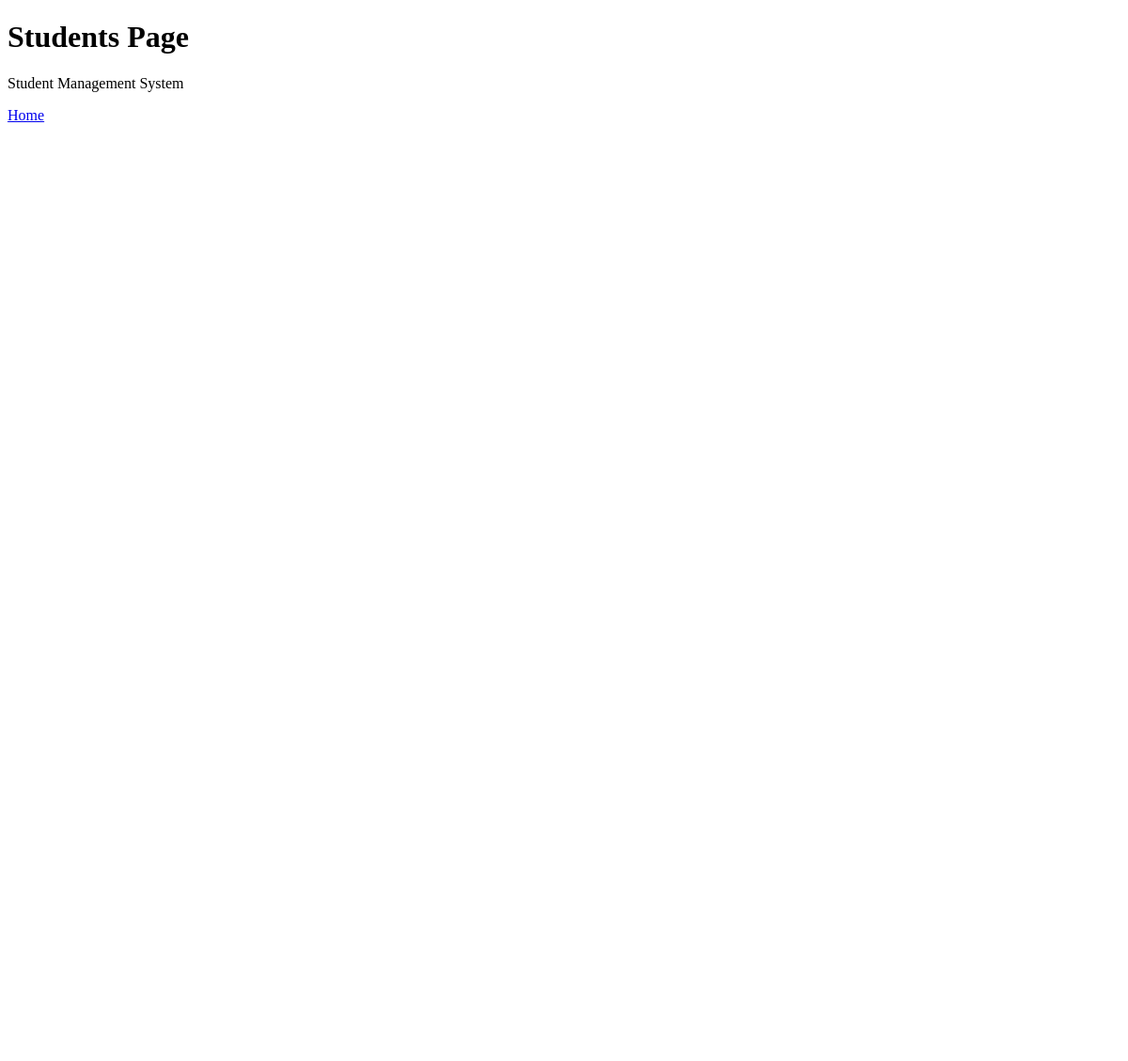
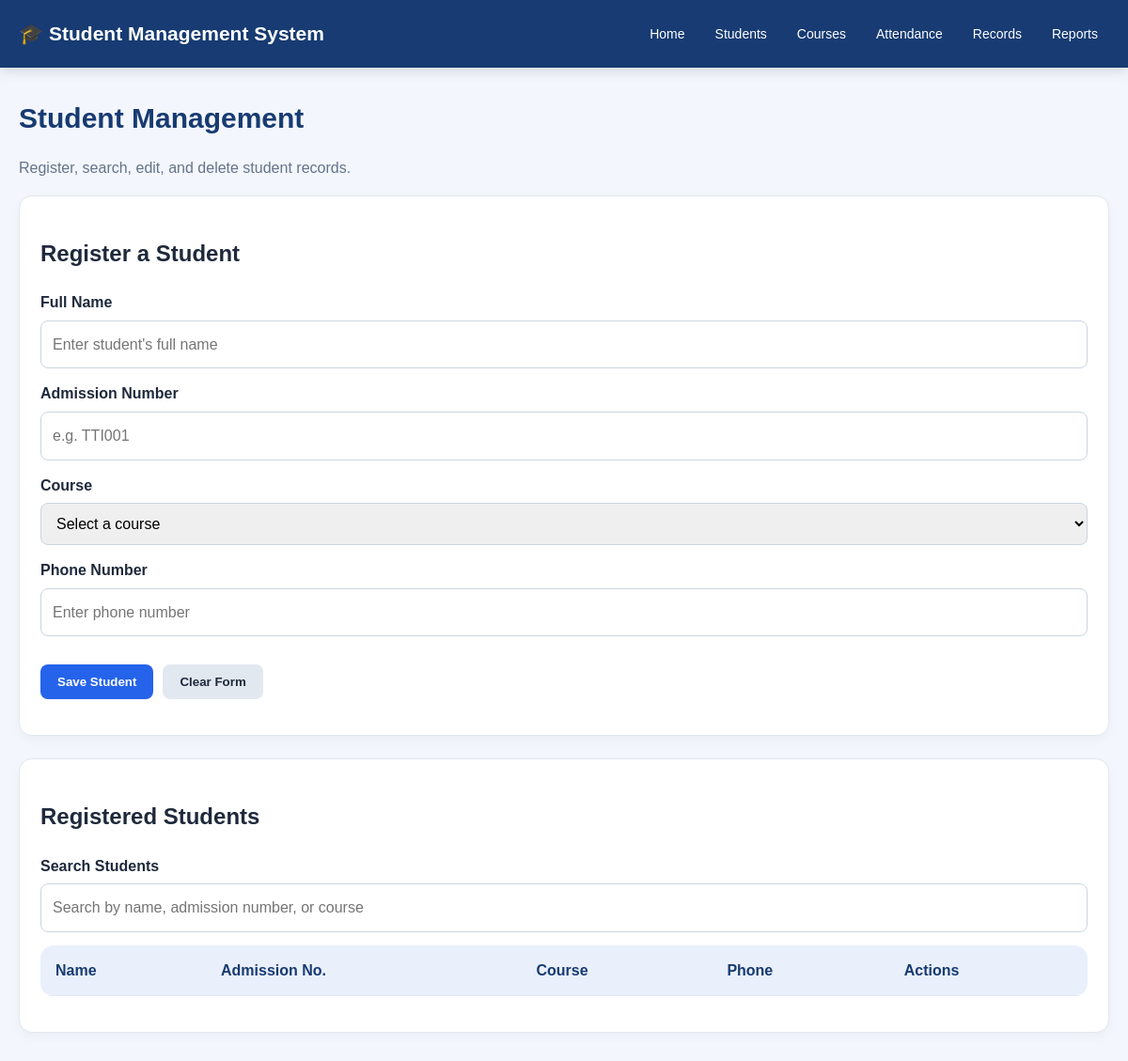
Before and after one commit to faithdesigns/Students-management-systems, an Electron app: page Students.html in a window 1200 px wide. Shown: the whole page at 94% size. Before the commit the page ends 800 px from the top, so only its background shows below. Drawn offline with Linux system fonts and the light colour scheme.

Commit message:
Enhance Students page layout and structure

```diff
--- a/Students.html
+++ b/Students.html
@@ -3,11 +3,90 @@
 <head>
     <meta charset="UTF-8">
     <meta name="viewport" content="width=device-width, initial-scale=1.0">
-    <title>Students</title>
+    <title>Students | Student Management System</title>
+    <link rel="stylesheet" href="css/style.css">
+    <script src="js/script.js" defer></script>
 </head>
+
 <body>
-    <h1>Students Page</h1>
-    <p>Student Management System</p>
-    <a href="../index.html">Home</a>
+<header class="site-header">
+    <div class="header-inner">
+        <div class="brand">🎓 Student Management System</div>
+        <button class="nav-toggle" type="button">☰ Menu</button>
+        <nav class="nav">
+            <a href="index.html">Home</a>
+            <a href="students.html">Students</a>
+            <a href="courses.html">Courses</a>
+            <a href="attendance.html">Attendance</a>
+            <a href="records.html">Records</a>
+            <a href="reports.html">Reports</a>
+        </nav>
+    </div>
+</header>
+
+<main class="container">
+    <h1 class="page-title">Student Management</h1>
+    <p class="muted">Register, search, edit, and delete student records.</p>
+
+    <section class="card">
+        <h2 id="form-title">Register a Student</h2>
+
+        <form id="student-form">
+            <input type="hidden" id="student-id">
+
+            <label for="student-name">Full Name</label>
+            <input id="student-name" type="text" required
+                   placeholder="Enter student's full name">
+
+            <label for="student-admission">Admission Number</label>
+            <input id="student-admission" type="text" required
+                   placeholder="e.g. TTI001">
+
+            <label for="student-course">Course</label>
+            <select id="student-course" required>
+                <option value="">Select a course</option>
+                <option>Computer Science</option>
+                <option>Information Technology</option>
+                <option>Business IT</option>
+                <option>Networking</option>
+            </select>
+
+            <label for="student-phone">Phone Number</label>
+            <input id="student-phone" type="tel"
+                   placeholder="Enter phone number">
+
+            <div class="btn-row">
+                <button class="btn" type="submit">Save Student</button>
+                <button class="btn secondary" type="reset">Clear Form</button>
+            </div>
+        </form>
+    </section>
+
+    <section class="card" style="margin-top: 24px;">
+        <h2>Registered Students</h2>
+
+        <label for="student-search">Search Students</label>
+        <input id="student-search" type="search"
+               placeholder="Search by name, admission number, or course">
+
+        <div class="table-wrap">
+            <table class="responsive-table">
+                <thead>
+                    <tr>
+                        <th>Name</th>
+                        <th>Admission No.</th>
+                        <th>Course</th>
+                        <th>Phone</th>
+                        <th>Actions</th>
+                    </tr>
+                </thead>
+                <tbody id="student-list"></tbody>
+            </table>
+        </div>
+
+        <p id="student-message" class="muted" aria-live="polite"></p>
+    </section>
+</main>
+
 </body>
 </html>
```
